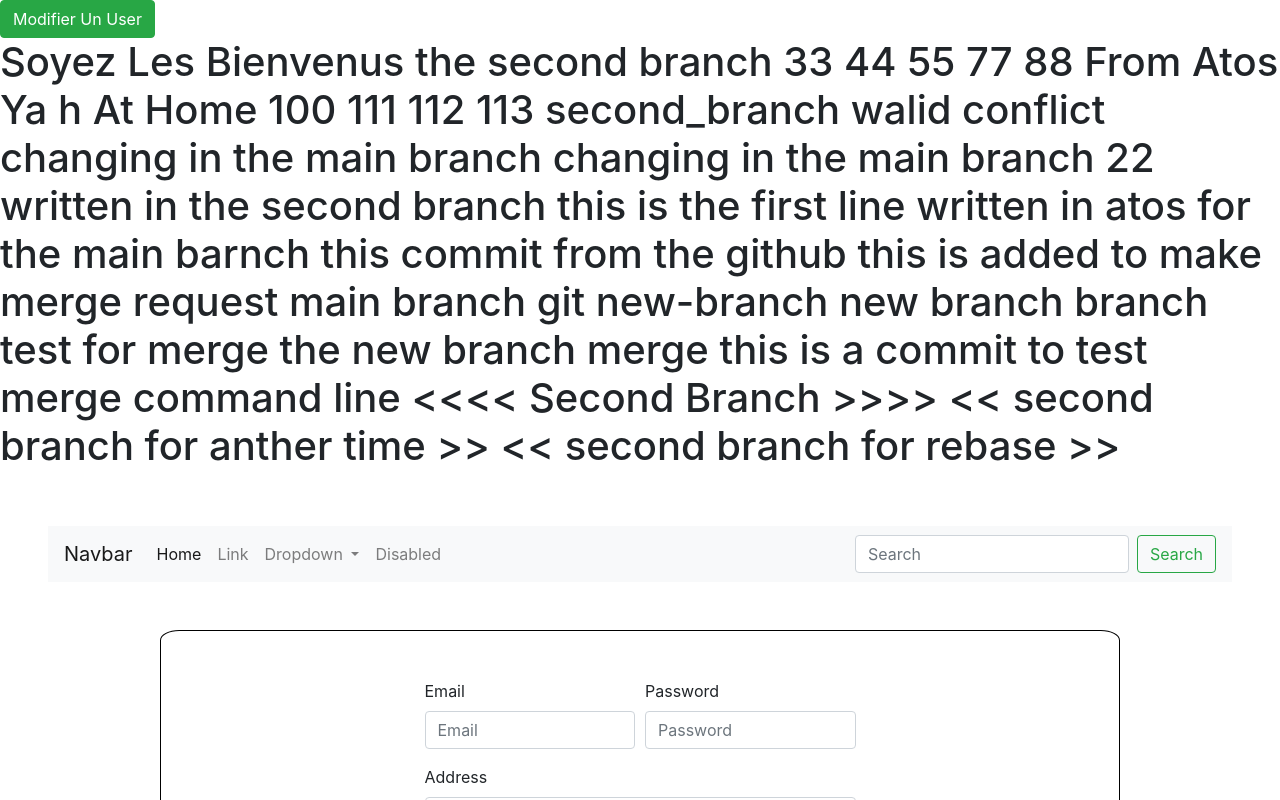
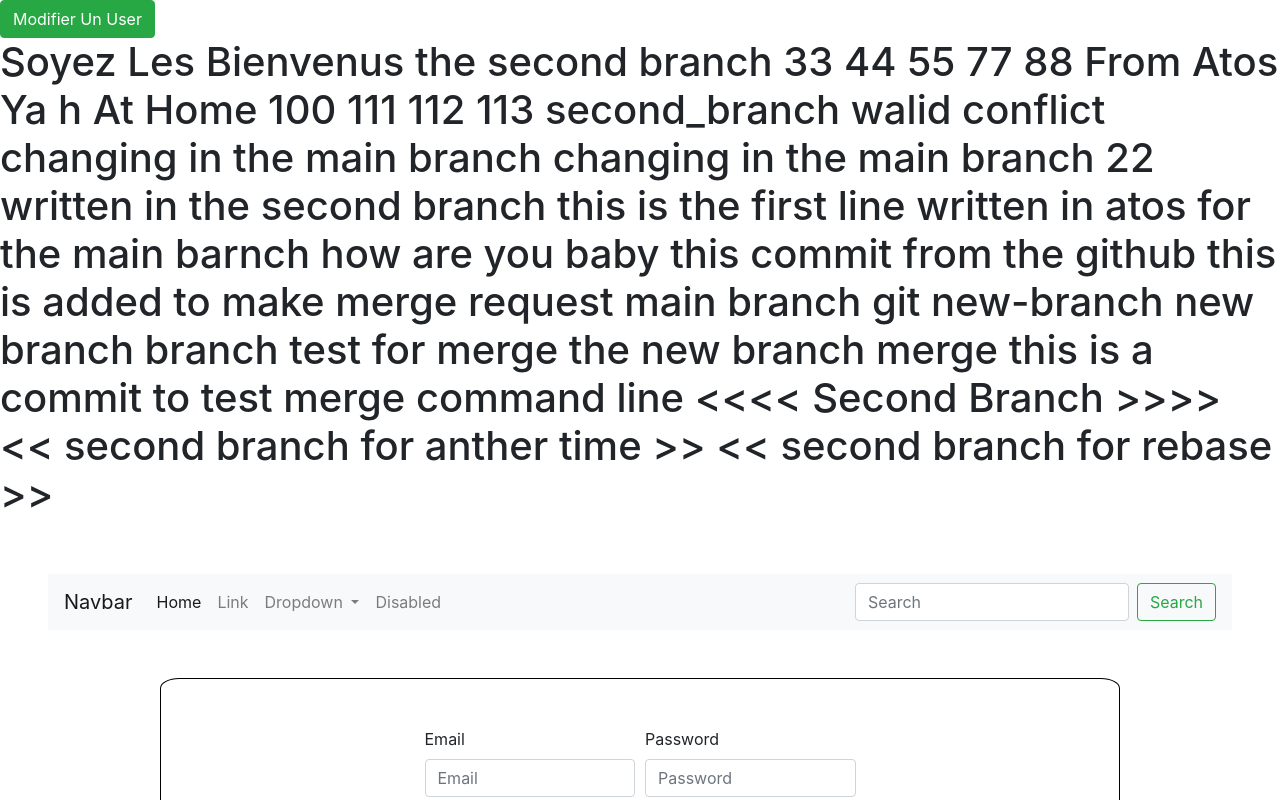
Before and after one commit to walid-djebbouri/TestGit, an Angular app: page /appariel in a window 1280 px wide. Shown: the top 800 px of the page. Built offline with nearby package versions, Linux system fonts and the light colour scheme.

Commit message:
test of the pipe line github actions

```diff
--- a/src/app/appareil/appareil.component.html
+++ b/src/app/appareil/appareil.component.html
@@ -6,7 +6,7 @@ changing in the main branch 22
 written in the second branch
 
 
-  this is the first line written in atos for the main barnch
+  this is the first line written in atos for the main barnch how are you baby
 
   this commit from the github
 
```
